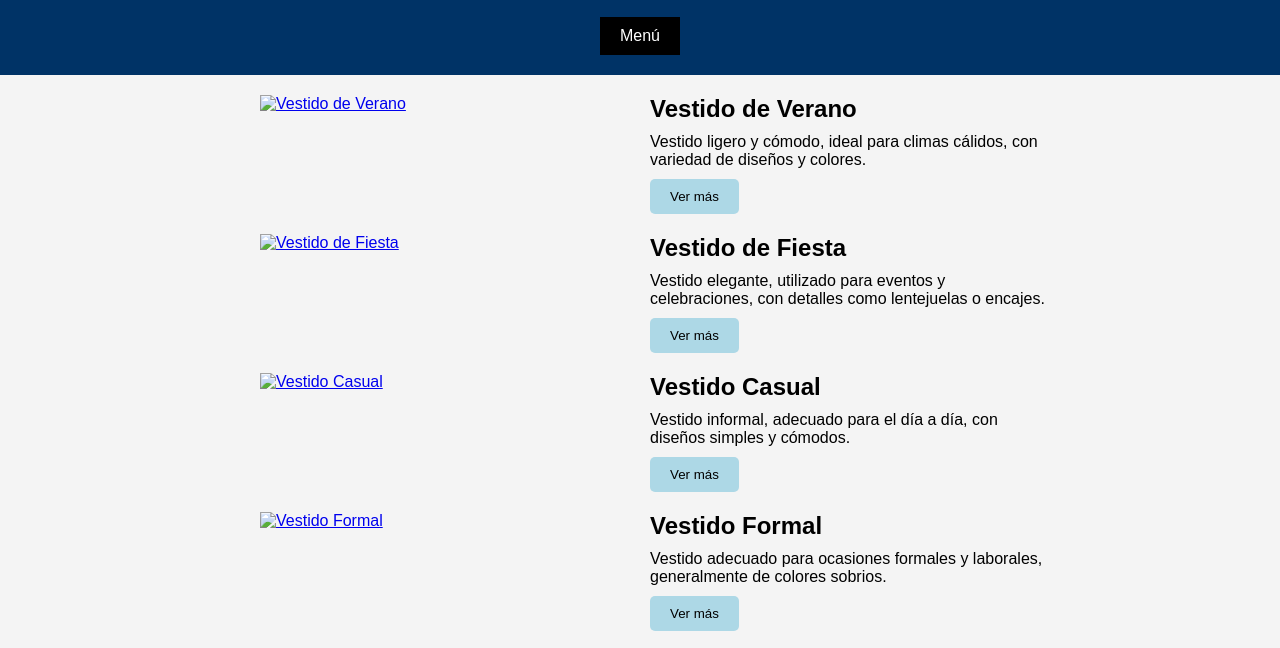
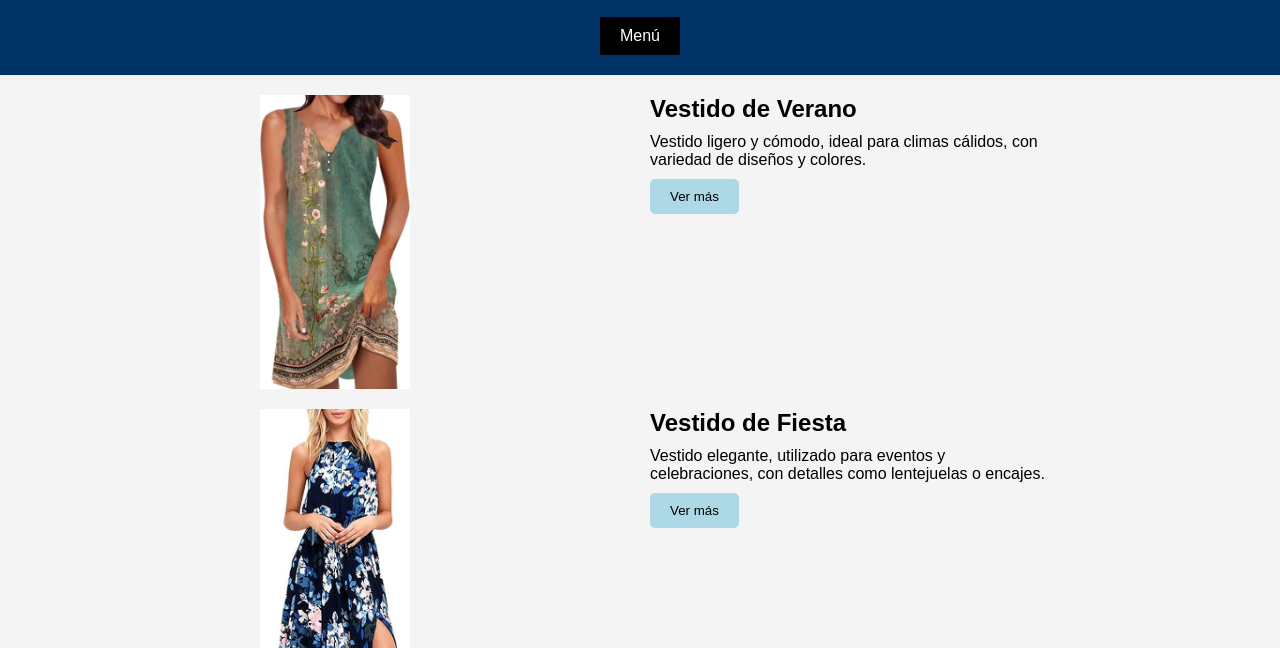
Before and after one commit to IMAGIF/VESTIDOS, a plain HTML site: page de-verano.html in a window 1280 px wide. Shown: the part 100-748 px from the top of the page. Drawn offline with Linux system fonts and the light colour scheme.

Commit message:
de verano

```diff
--- a/de-verano.html
+++ b/de-verano.html
@@ -120,12 +120,12 @@
     <div class="dropdown">
         <button onclick="toggleMenu()">Menú</button>
         <div id="dropdownContent" class="dropdown-content">
-            <a href="https://imagif.github.io/VESTIDOS/index.html" target="_blank">Inicio</a>
+            <a href="https://imagif.github.io/vestidos/index.html" target="_blank">Inicio</a>
             <a href="https://amzn.to/3zolLEd" target="_blank">Vestido de Verano</a>
-            <a href="vestido-de-fiesta" target="_blank">Vestido de Fiesta</a>
-            <a href="vestido-casual" target="_blank">Vestido Casual</a>
-            <a href="vestido-formal" target="_blank">Vestido Formal</a>
-            <a href="vestido-bohemio" target="_blank">Vestido Bohemio</a>
+            <a href="de-fiesta" target="_blank">Vestido de Fiesta</a>
+            <a href="casual" target="_blank">Vestido Casual</a>
+            <a href="formal" target="_blank">Vestido Formal</a>
+            <a href="bohemio" target="_blank">Vestido Bohemio</a>
         </div>
     </div>
 </header>
@@ -133,7 +133,7 @@
 <div class="container">
     <div class="item">
         <a href="https://amzn.to/3zolLEd" target="_blank">
-            <img src="imagen/vestido-de-verano/imagen1.jpg" alt="Vestido de Verano">
+            <img src="imagen/de-verano/imagen1.jpg" alt="Vestido de Verano">
         </a>
         <div>
             <h3>Vestido de Verano</h3>
@@ -144,37 +144,37 @@
         </div>
     </div>
     <div class="item">
-        <a href="vestido-de-fiesta" target="_blank">
-            <img src="imagen/vestido-de-fiesta/imagen1.jpg" alt="Vestido de Fiesta">
+        <a href="de-fiesta" target="_blank">
+            <img src="imagen/de-fiesta/imagen1.jpg" alt="Vestido de Fiesta">
         </a>
         <div>
             <h3>Vestido de Fiesta</h3>
             <p>Vestido elegante, utilizado para eventos y celebraciones, con detalles como lentejuelas o encajes.</p>
-            <a href="vestido-de-fiesta" target="_blank">
+            <a href="de-fiesta" target="_blank">
                 <button>Ver más</button>
             </a>
         </div>
     </div>
     <div class="item">
-        <a href="vestido-casual" target="_blank">
-            <img src="imagen/vestido-casual/imagen1.jpg" alt="Vestido Casual">
+        <a href="casual" target="_blank">
+            <img src="imagen/casual/imagen1.jpg" alt="Vestido Casual">
         </a>
         <div>
             <h3>Vestido Casual</h3>
             <p>Vestido informal, adecuado para el día a día, con diseños simples y cómodos.</p>
-            <a href="vestido-casual" target="_blank">
+            <a href="casual" target="_blank">
                 <button>Ver más</button>
             </a>
         </div>
     </div>
     <div class="item">
-        <a href="vestido-formal" target="_blank">
-            <img src="imagen/vestido-formal/imagen1.jpg" alt="Vestido Formal">
+        <a href="formal" target="_blank">
+            <img src="imagen/formal/imagen1.jpg" alt="Vestido Formal">
         </a>
         <div>
             <h3>Vestido Formal</h3>
             <p>Vestido adecuado para ocasiones formales y laborales, generalmente de colores sobrios.</p>
-            <a href="vestido-formal" target="_blank">
+            <a href="formal" target="_blank">
                 <button>Ver más</button>
             </a>
         </div>
```
